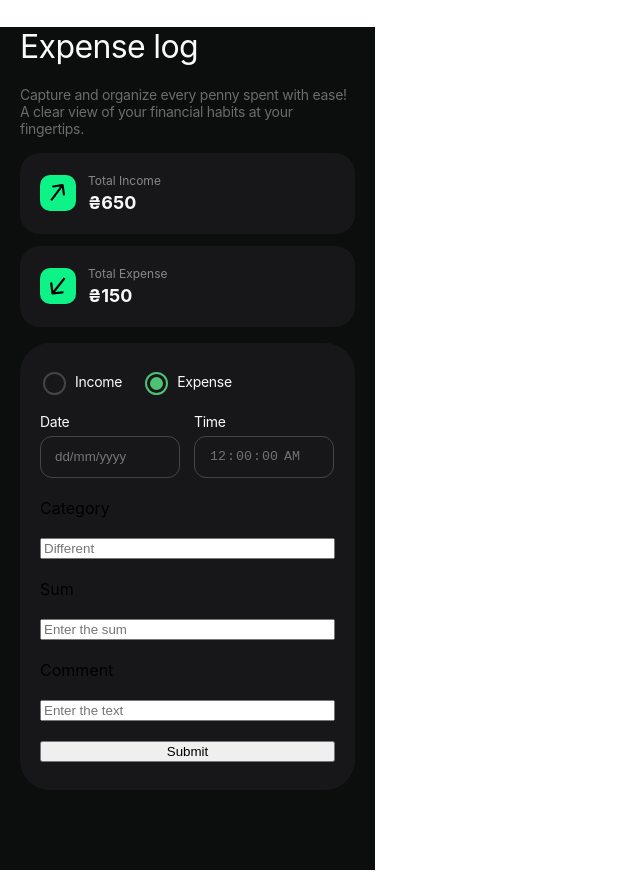
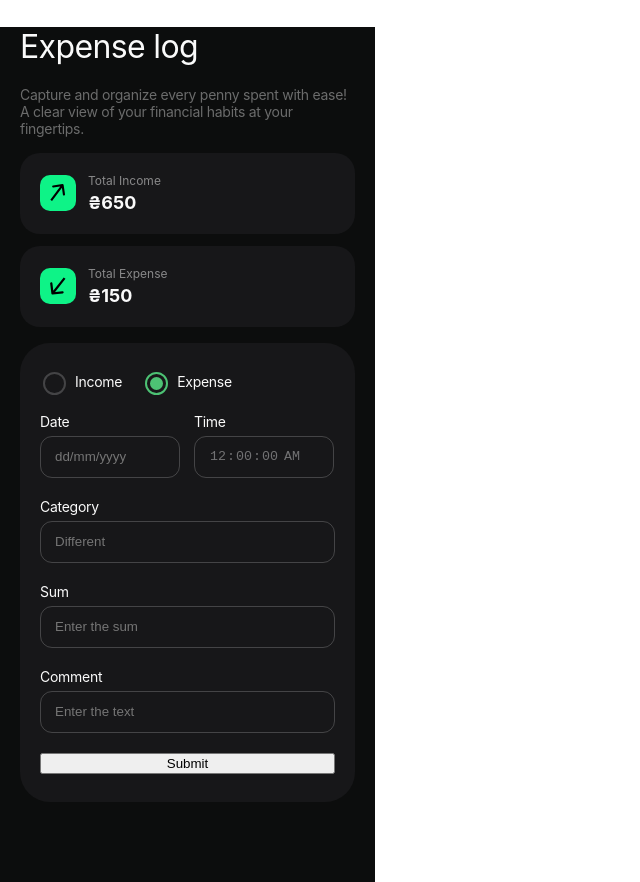
Before and after one commit to Tane4ka170/project_blackout, a React (Create React App) app: page /project_blackout/transactions/1 in a window 1280 px wide. Shown: the whole page, without its empty margins (0-640 px from the left). Built offline with nearby package versions, Linux system fonts and the light colour scheme.

Commit message:
minor update

```diff
--- a/src/components/transactionForm/categoryInput/CategoryInput.js
+++ b/src/components/transactionForm/categoryInput/CategoryInput.js
@@ -1,38 +1,52 @@
-import React from "react";
-import { Controller } from "react-hook-form";
-import PreSelectType from "components/preSelectType/PreSelectType";
-import { useParams } from "react-router";
-import { useNavigate } from "react-router-dom";
-
-const TransactionCategoryInput = ({ control }) => {
-  const { transactionsType } = useParams();
-  const navigate = useNavigate();
-
-  const handleTypeChange = (value) => {
-    navigate(`/transactions/${value}`)
-    console.log(transactionsType)
-  };
-
-  return (
-      <Controller
-        name="category"
-        control={control}
-        render={({ field }) => (
-          <>
-            <label htmlFor="category">Category</label>
-            <input
-              id="desc"
-              type="textarea"
-              placeholder="Different"
-              {...field}
-              value=''
-              onClick={() => handleTypeChange(PreSelectType(transactionsType))}
-            />
-          </>
-        )}
-      />
-  );
-};
+import styled from "styled-components";
 
 
-export default TransactionCategoryInput;
+export const StyledInputWrapper = styled.div`
+  display: flex;
+  flex-direction: column;
+  gap: 6px;
+`
+
+export const StyledLabel = styled.label`
+  color: #FAFAFA;
+
+  font-size: 14px;
+  font-weight: 400;
+  letter-spacing: -0.02em;
+
+  display: inline-block;
+`
+
+export const StyledCategoryInput = styled.input`
+  /* width: 140px; */
+  height: 42px;
+  padding: 12px 14px;
+
+  border: 1px solid rgba(250, 250, 250, 0.20);
+  border-radius: 12px;
+
+  background-color: transparent;
+  color: rgba(250, 250, 250, 0.40);
+
+  outline: none;
+  box-sizing: border-box;
+`
+
+// export const StyledTimePicker = styled.input`
+//   width: 140px;
+//   height: 42px;
+//   padding: 12px 14px;
+
+//   border: 1px solid rgba(250, 250, 250, 0.20);
+//   border-radius: 12px;
+
+//   background-color: transparent;
+//   color: rgba(250, 250, 250, 0.40);
+
+//   outline: none;
+//   box-sizing: border-box;
+
+//   &[type='time']::-webkit-calendar-picker-indicator {
+//     display: none;
+//   }
+// `
--- /dev/null
+++ b/src/components/transactionForm/categoryInput/StyledCategoryInput.js
@@ -0,0 +1,46 @@
+// base
+import React from "react";
+import { useParams } from "react-router";
+import { useNavigate } from "react-router-dom";
+
+// form
+import { Controller } from "react-hook-form";
+
+// components
+import PreSelectType from "components/preSelectType/PreSelectType";
+
+// styled
+import {StyledInputWrapper, StyledLabel, StyledCategoryInput } from "./CategoryInput";
+
+const CategoryInput = ({ control }) => {
+  const { transactionsType } = useParams();
+  const navigate = useNavigate();
+
+  const handleTypeChange = (value) => {
+    navigate(`/transactions/${value}`)
+    console.log(transactionsType)
+  };
+
+  return (
+      <Controller
+        name="category"
+        control={control}
+        render={({ field }) => (
+          <StyledInputWrapper>
+            <StyledLabel htmlFor="category">Category</StyledLabel>
+            <StyledCategoryInput
+              id="category"
+              type="textarea"
+              placeholder="Different"
+              {...field}
+              value=''
+              onClick={() => handleTypeChange(PreSelectType(transactionsType))}
+            />
+          </StyledInputWrapper>
+        )}
+      />
+  );
+};
+
+
+export default CategoryInput;
--- a/src/components/transactionForm/descriptionInput/DescriptionInput.js
+++ b/src/components/transactionForm/descriptionInput/DescriptionInput.js
@@ -1,25 +1,33 @@
-import React from "react";
-import { Controller } from "react-hook-form";
-
-const DescriptionInput = ({ control }) => {
-  return (
-      <Controller
-        name="desc"
-        control={control}
-        render={({ field }) => (
-          <>
-            <label htmlFor="desc">Comment</label>
-            <input
-              id="desc"
-              type="textarea"
-              placeholder="Enter the text"
-              {...field}
-            />
-          </>
-        )}
-      />
-  );
-};
+import styled from "styled-components";
 
 
-export default DescriptionInput;
+export const StyledInputWrapper = styled.div`
+  display: flex;
+  flex-direction: column;
+  gap: 6px;
+`
+
+export const StyledLabel = styled.label`
+  color: #FAFAFA;
+
+  font-size: 14px;
+  font-weight: 400;
+  letter-spacing: -0.02em;
+
+  display: inline-block;
+`
+
+export const StyledDescriptionInput = styled.input`
+  /* width: 140px; */
+  height: 42px;
+  padding: 12px 14px;
+
+  border: 1px solid rgba(250, 250, 250, 0.20);
+  border-radius: 12px;
+
+  background-color: transparent;
+  color: rgba(250, 250, 250, 0.40);
+
+  outline: none;
+  box-sizing: border-box;
+`
--- /dev/null
+++ b/src/components/transactionForm/descriptionInput/StyledDescriptionInput.js
@@ -0,0 +1,28 @@
+import React from "react";
+import { Controller } from "react-hook-form";
+
+// styled
+import { StyledInputWrapper, StyledLabel, StyledDescriptionInput } from "./DescriptionInput";
+
+const DescriptionInput = ({ control }) => {
+  return (
+      <Controller
+        name="desc"
+        control={control}
+        render={({ field }) => (
+          <StyledInputWrapper>
+            <StyledLabel htmlFor="desc">Comment</StyledLabel>
+            <StyledDescriptionInput
+              id="desc"
+              type="textarea"
+              placeholder="Enter the text"
+              {...field}
+            />
+          </StyledInputWrapper>
+        )}
+      />
+  );
+};
+
+
+export default DescriptionInput;
--- /dev/null
+++ b/src/components/transactionForm/sumInput/StyledSumInput.js
@@ -0,0 +1,29 @@
+import React from "react";
+import { Controller } from "react-hook-form";
+
+// styled
+import {StyledInputWrapper, StyledLabel, StyledCategoryInput } from "./SumInput";
+
+
+const SumInput = ({ control }) => {
+  return (
+      <Controller
+        name="sum"
+        control={control}
+        render={({ field }) => (
+          <StyledInputWrapper>
+            <StyledLabel htmlFor="sum">Sum</StyledLabel>
+            <StyledCategoryInput
+              id="sum"
+              type="number"
+              placeholder="Enter the sum"
+              {...field}
+            />
+          </StyledInputWrapper>
+        )}
+      />
+  );
+};
+
+
+export default SumInput;
--- a/src/components/transactionForm/sumInput/SumInput.js
+++ b/src/components/transactionForm/sumInput/SumInput.js
@@ -1,25 +1,43 @@
-import React from "react";
-import { Controller } from "react-hook-form";
-
-const SumInput = ({ control }) => {
-  return (
-      <Controller
-        name="sum"
-        control={control}
-        render={({ field }) => (
-          <>
-            <label htmlFor="sum">Sum</label>
-            <input
-              id="sum"
-              type="number"
-              placeholder="Enter the sum"
-              {...field}
-            />
-          </>
-        )}
-      />
-  );
-};
+import styled from "styled-components";
 
 
-export default SumInput;
+export const StyledInputWrapper = styled.div`
+  display: flex;
+  flex-direction: column;
+  gap: 6px;
+`
+
+export const StyledLabel = styled.label`
+  color: #FAFAFA;
+
+  font-size: 14px;
+  font-weight: 400;
+  letter-spacing: -0.02em;
+
+  display: inline-block;
+`
+
+export const StyledCategoryInput = styled.input`
+  /* width: 140px; */
+  height: 42px;
+  padding: 12px 14px;
+
+  border: 1px solid rgba(250, 250, 250, 0.20);
+  border-radius: 12px;
+
+  background-color: transparent;
+  color: rgba(250, 250, 250, 0.40);
+
+  outline: none;
+  box-sizing: border-box;
+
+  appearance: none;
+
+  -moz-appearance: textfield;
+  &[type='number']::-webkit-inner-spin-button,
+  &[type='number']::-webkit-outer-spin-button {
+    display: none;
+    -webkit-appearance: none;
+    margin: 0;
+  }
+`
```
Also changed, not shown: src/shared/OperationForm/StyledOperationForm.js (+3 -4 lines).
